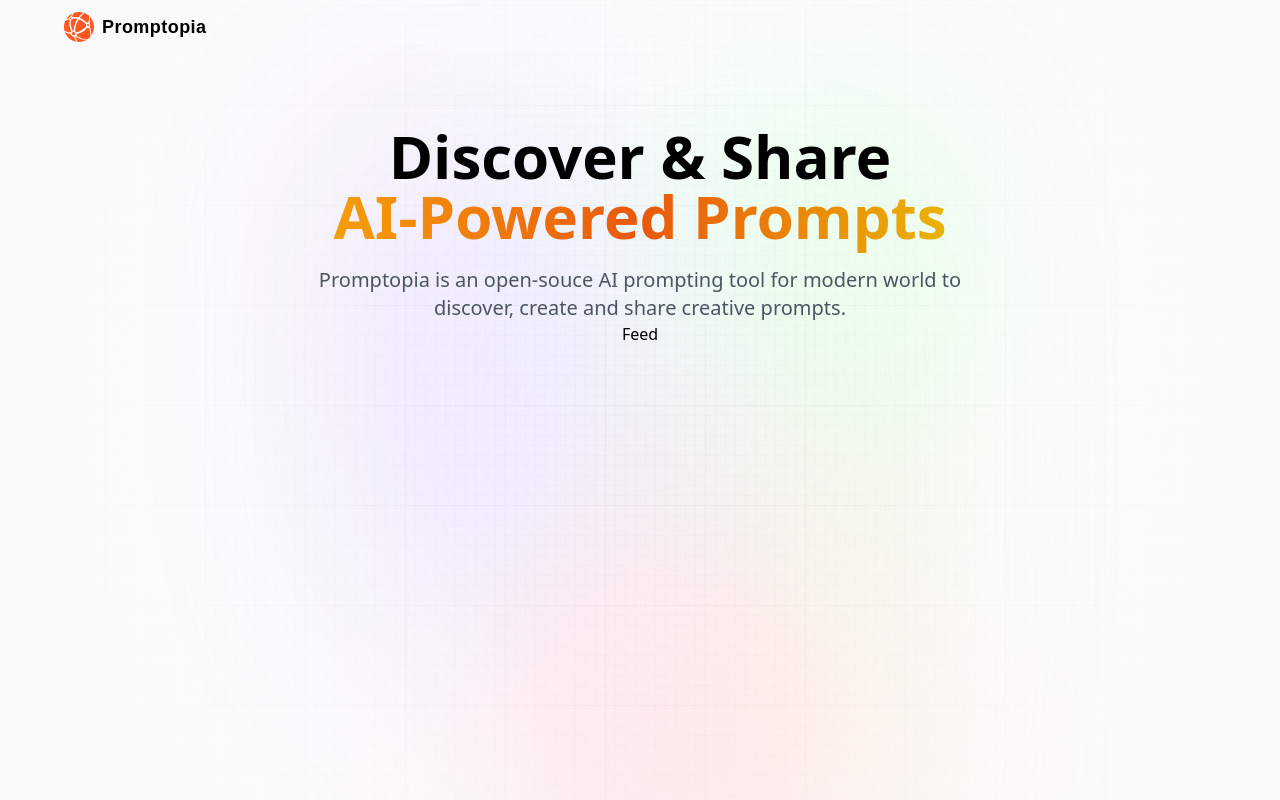
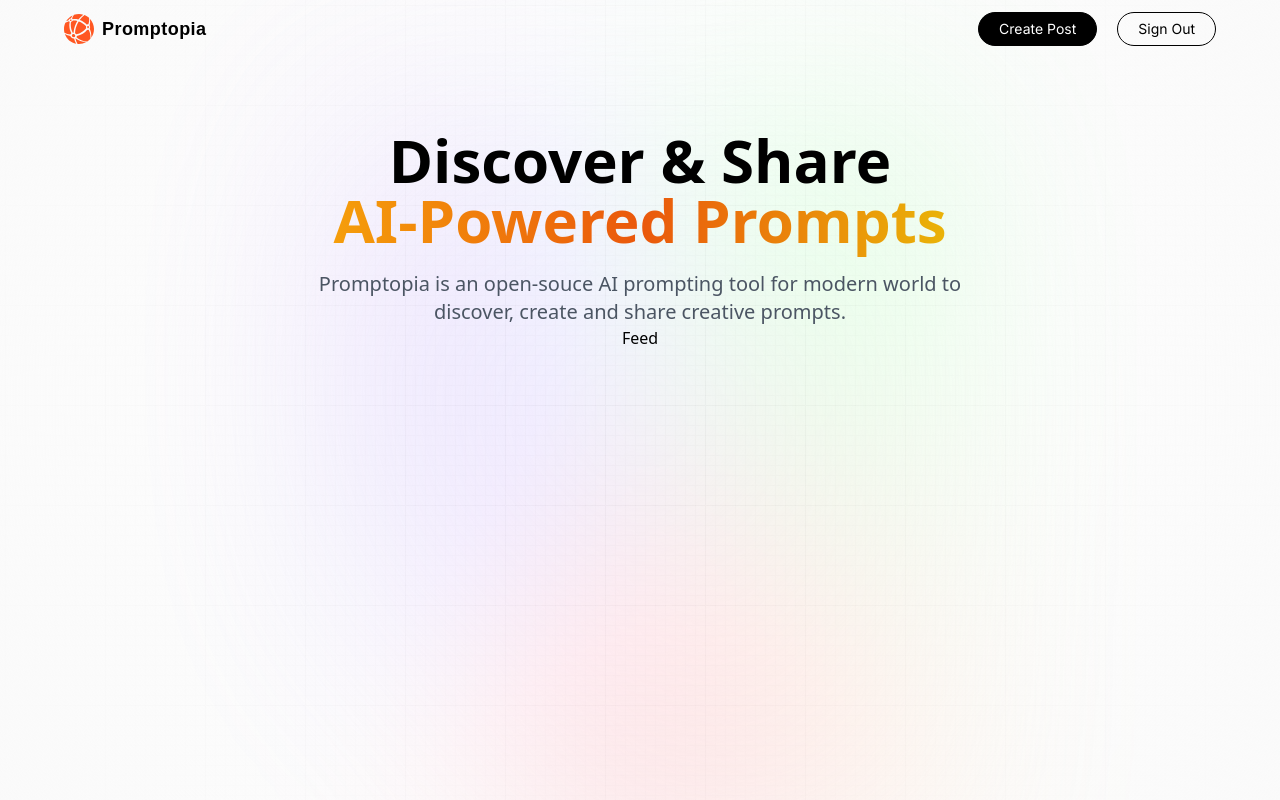
Before and after one commit to Abaid77/promptopia, a Next.js app: page / in a window 1280 px wide. Built offline with nearby package versions, Linux system fonts and the light colour scheme.

Commit message:
add desktop menu

```diff
--- a/components/Nav.jsx
+++ b/components/Nav.jsx
@@ -5,6 +5,7 @@
 import { signIn, signOut, useSession, getProviders } from 'next-auth/react';
 
 const Nav = () => {
+  const isUserLoggedIn = true;
   return (
     <nav className="flex-between w-full mb-16 pt-3">
       <Link href="/" className="flex gap-2 flex-center">
@@ -17,7 +18,21 @@
         />
         <p className="logo_text">Promptopia</p>
       </Link>
-      <div className="sm:flex hidden"></div>
+      {/* Desktop Navigation */}
+      <div className="sm:flex hidden">
+        {isUserLoggedIn ? (
+          <div className="flex gap-3 md:gap-5">
+            <Link href="/create-prompt" className="black_btn">
+              Create Post
+            </Link>
+            <button type="button" onClick={signOut} className="outline_btn">
+              Sign Out
+            </button>
+          </div>
+        ) : (
+          <></>
+        )}
+      </div>
     </nav>
   );
 };
```
